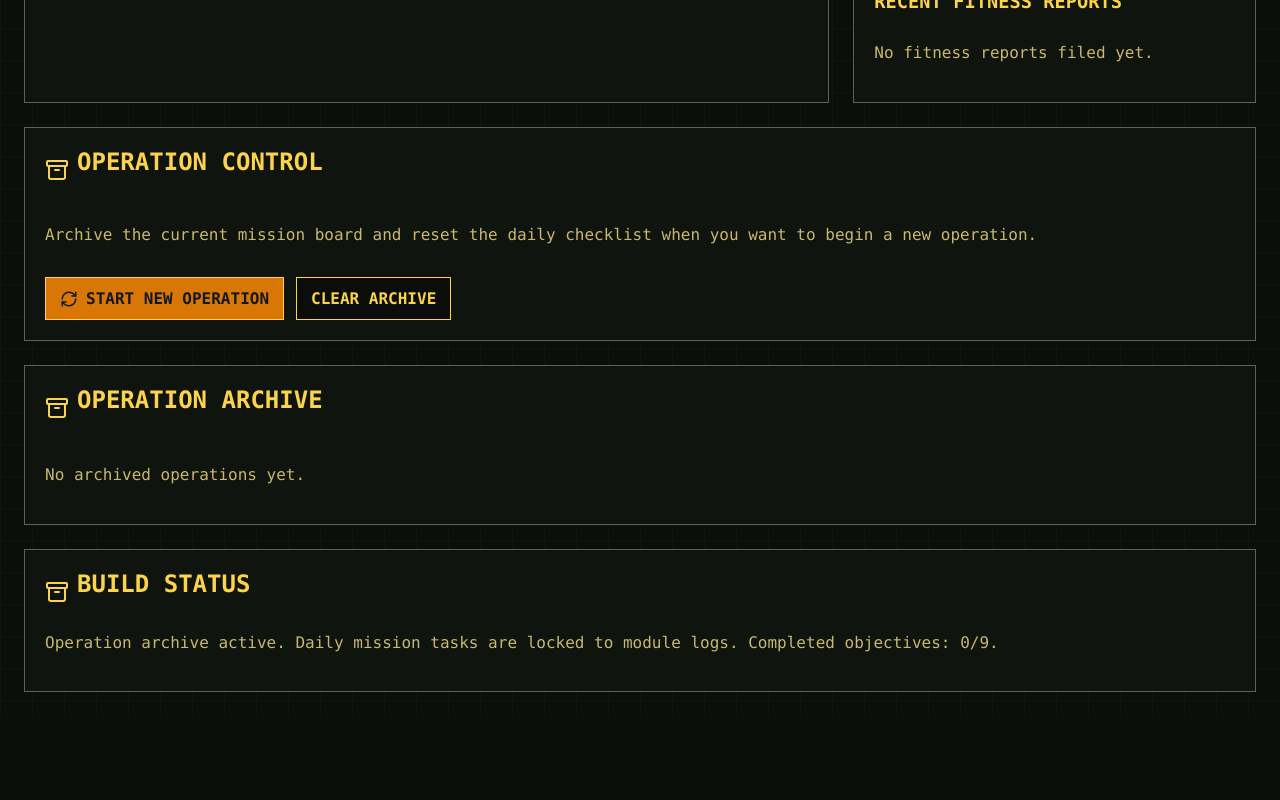
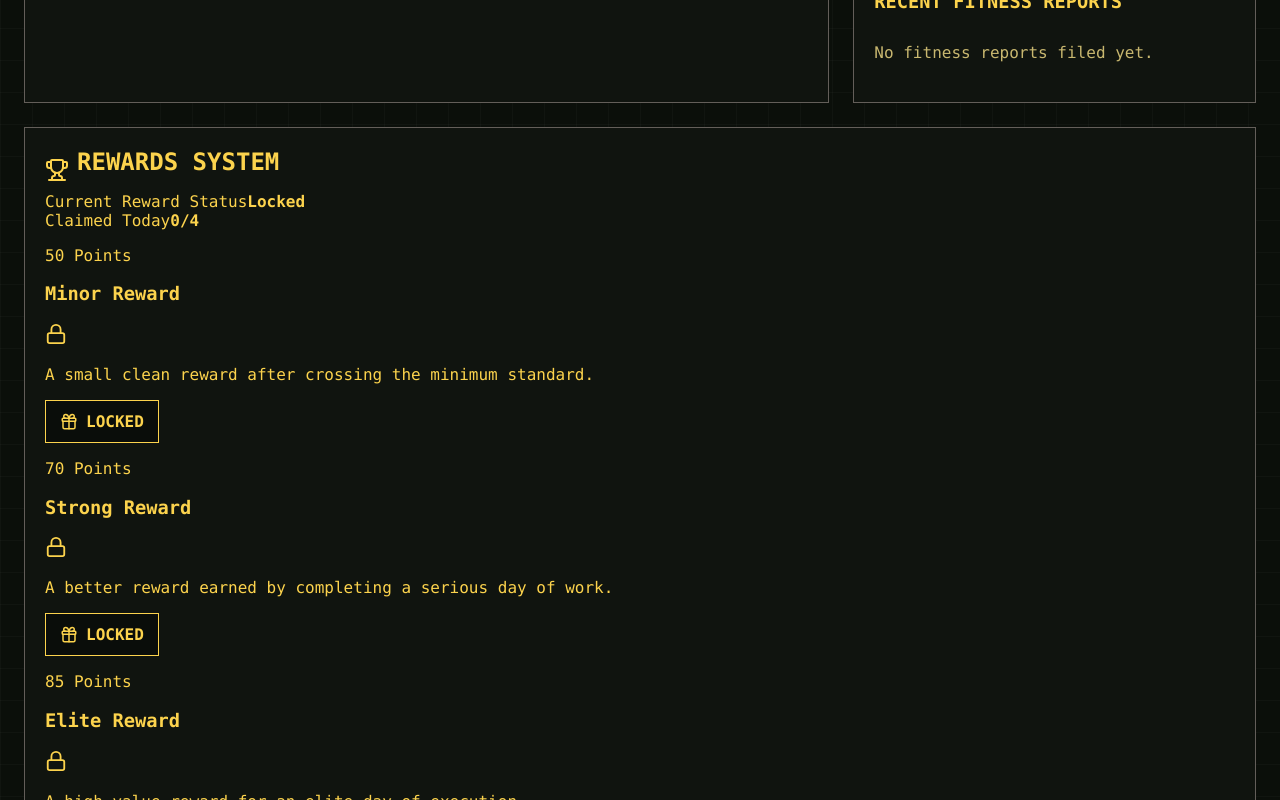
Before and after one commit to lodenjjohnson-alt/CoolForTheSummer, a React (Vite) app: page / in a window 1280 px wide. Shown: the part 1220-2020 px from the top of the page. Before the commit the page ends 1936 px from the top, so only its background shows below. Built offline with nearby package versions, Linux system fonts and the light colour scheme.

Commit message:
Connect rewards system to operations

```diff
--- a/src/App.jsx
+++ b/src/App.jsx
@@ -26,6 +26,7 @@ import DisciplineModule from "./modules/DisciplineModule.jsx";
 import FaithModule from "./modules/FaithModule.jsx";
 import ExperiencesModule from "./modules/ExperiencesModule.jsx";
 import ReflectionModule from "./modules/ReflectionModule.jsx";
+import RewardsPanel from "./components/RewardsPanel.jsx";
 
 const DAILY_MISSION_STORAGE_KEY = "summer-os-daily-mission-state";
 const OPERATION_ARCHIVE_STORAGE_KEY = "summer-os-operation-archive";
@@ -73,6 +74,10 @@ function makeFreshTasks() {
   return initialTasks.map((task) => ({ ...task, done: false }));
 }
 
+function makeFreshMissionState(date = getLocalDateString()) {
+  return { date, tasks: makeFreshTasks(), claimedRewards: [] };
+}
+
 function mergeSavedTasks(savedTasks) {
   if (!Array.isArray(savedTasks)) return makeFreshTasks();
 
@@ -80,6 +85,10 @@ function mergeSavedTasks(savedTasks) {
     const savedTask = savedTasks.find((item) => item.id === task.id);
     return { ...task, done: Boolean(savedTask?.done) };
   });
+}
+
+function mergeClaimedRewards(claimedRewards) {
+  return Array.isArray(claimedRewards) ? claimedRewards : [];
 }
 
 function calculateScore(tasks) {
@@ -98,6 +107,7 @@ function makeOperationSnapshot(missionState, source = "manual") {
   const score = calculateScore(tasks);
   const completedTasks = tasks.filter((task) => task.done);
   const missedTasks = tasks.filter((task) => !task.done);
+  const claimedRewards = mergeClaimedRewards(missionState.claimedRewards);
 
   return {
     id: makeId("operation"),
@@ -110,6 +120,7 @@ function makeOperationSnapshot(missionState, source = "manual") {
     totalCount: tasks.length,
     completedTasks,
     missedTasks,
+    claimedRewards,
     tasks,
   };
 }
@@ -119,15 +130,16 @@ function loadDailyMissionState() {
 
   try {
     const raw = localStorage.getItem(DAILY_MISSION_STORAGE_KEY);
-    if (!raw) return { date: today, tasks: makeFreshTasks() };
+    if (!raw) return makeFreshMissionState(today);
 
     const parsed = JSON.parse(raw);
     return {
       date: parsed?.date || today,
       tasks: mergeSavedTasks(parsed?.tasks),
+      claimedRewards: mergeClaimedRewards(parsed?.claimedRewards),
     };
   } catch {
-    return { date: today, tasks: makeFreshTasks() };
+    return makeFreshMissionState(today);
   }
 }
 
@@ -142,7 +154,10 @@ function loadOperationArchive() {
 }
 
 function shouldAutoArchive(missionState) {
-  return missionState.tasks.some((task) => task.done);
+  return (
+    missionState.tasks.some((task) => task.done) ||
+    mergeClaimedRewards(missionState.claimedRewards).length > 0
+  );
 }
 
 export default function App() {
@@ -154,6 +169,7 @@ export default function App() {
 
   const tasks = missionState.tasks;
   const operationDate = missionState.date;
+  const claimedRewards = mergeClaimedRewards(missionState.claimedRewards);
 
   useEffect(() => {
     localStorage.setItem(DAILY_MISSION_STORAGE_KEY, JSON.stringify(missionState));
@@ -175,7 +191,7 @@ export default function App() {
           setOperationArchive((archive) => [snapshot, ...archive].slice(0, MAX_ARCHIVED_OPERATIONS));
         }
 
-        return { date: today, tasks: makeFreshTasks() };
+        return makeFreshMissionState(today);
       });
     }
 
@@ -202,9 +218,33 @@ export default function App() {
     }));
   }
 
+  function claimReward(tier) {
+    setMissionState((prev) => {
+      const alreadyClaimed = mergeClaimedRewards(prev.claimedRewards).some(
+        (reward) => reward.tierId === tier.id
+      );
+
+      if (alreadyClaimed) return prev;
+
+      return {
+        ...prev,
+        claimedRewards: [
+          ...mergeClaimedRewards(prev.claimedRewards),
+          {
+            id: makeId("reward"),
+            tierId: tier.id,
+            title: tier.title,
+            points: tier.points,
+            claimedAt: new Date().toLocaleString(),
+          },
+        ],
+      };
+    });
+  }
+
   function startNewOperation() {
     const confirmed = window.confirm(
-      "Archive the current operation and start a new operation? This resets today's mission checklist."
+      "Archive the current operation and start a new operation? This resets today's mission checklist and reward claims."
     );
     if (!confirmed) return;
 
@@ -212,7 +252,7 @@ export default function App() {
       const snapshot = makeOperationSnapshot(prev, "manual start new operation");
       setOperationArchive((archive) => [snapshot, ...archive].slice(0, MAX_ARCHIVED_OPERATIONS));
       setSelectedOperationId(snapshot.id);
-      return { date: getLocalDateString(), tasks: makeFreshTasks() };
+      return makeFreshMissionState(getLocalDateString());
     });
   }
 
@@ -371,6 +411,12 @@ export default function App() {
           </div>
         </section>
 
+        <RewardsPanel
+          score={score}
+          claimedRewards={claimedRewards}
+          onClaimReward={claimReward}
+        />
+
         <section className="panel operation-control-panel">
           <div className="section-title">
             <Archive size={24} />
@@ -441,6 +487,15 @@ export default function App() {
                     <div><span>Complete</span><strong>{selectedOperation.completedCount}/{selectedOperation.totalCount}</strong></div>
                   </div>
 
+                  {Array.isArray(selectedOperation.claimedRewards) && selectedOperation.claimedRewards.length > 0 && (
+                    <div className="operation-claimed-rewards">
+                      <h4>Claimed Rewards</h4>
+                      {selectedOperation.claimedRewards.map((reward) => (
+                        <p key={reward.id}>{reward.title} · {reward.points} pts</p>
+                      ))}
+                    </div>
+                  )}
+
                   <div className="operation-task-columns">
                     <div>
                       <h4>Completed Missions</h4>
@@ -477,7 +532,7 @@ export default function App() {
           </div>
 
           <p className="muted">
-            Operation archive active. Daily mission tasks are locked to module logs. Completed objectives: {completed}/{tasks.length}.
+            Rewards system active. Operation archive active. Daily mission tasks are locked to module logs. Completed objectives: {completed}/{tasks.length}.
           </p>
         </section>
       </main>
```
